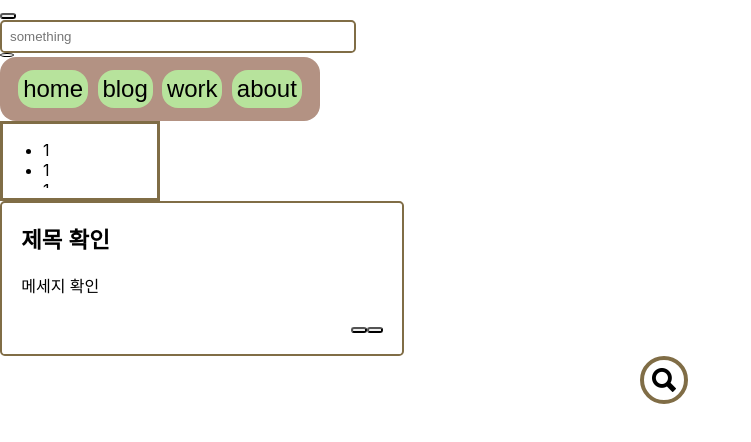
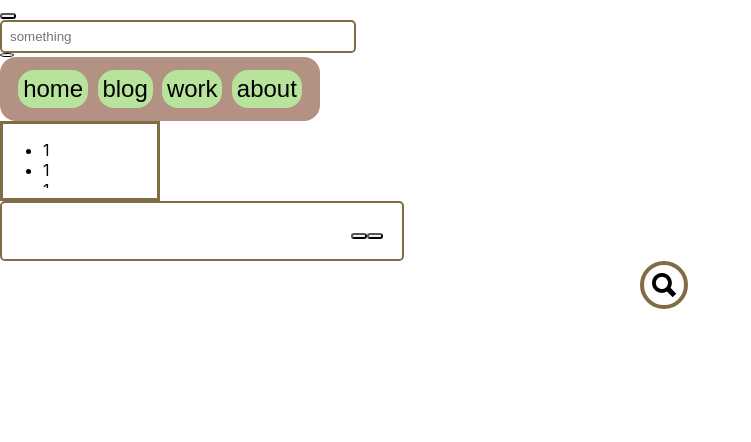
Before and after one commit to C-B-U/owl-forest, a React (Create React App) app in the folder frontend/: page / in a window 1280 px wide. Shown: the top 442 px of the page, without its empty margins (0-751 px from the left). Built offline with nearby package versions, Linux system fonts and the light colour scheme.

Commit message:
feat:#3 Popup add props

```diff
--- a/frontend/src/Components/Popup.jsx
+++ b/frontend/src/Components/Popup.jsx
@@ -24,11 +24,18 @@ const Buttons = styled.div`
   text-align: right;
 `;
 
-export default function Popup({ color, background, width, height }) {
+export default function Popup({
+  color,
+  background,
+  width,
+  height,
+  title,
+  message,
+}) {
   return (
     <Wrap>
-      <Title>제목 확인</Title>
-      <Message>메세지 확인</Message>
+      <Title>{title}</Title>
+      <Message>{message}</Message>
       <Buttons>
         <Btn
           color={color}
```
